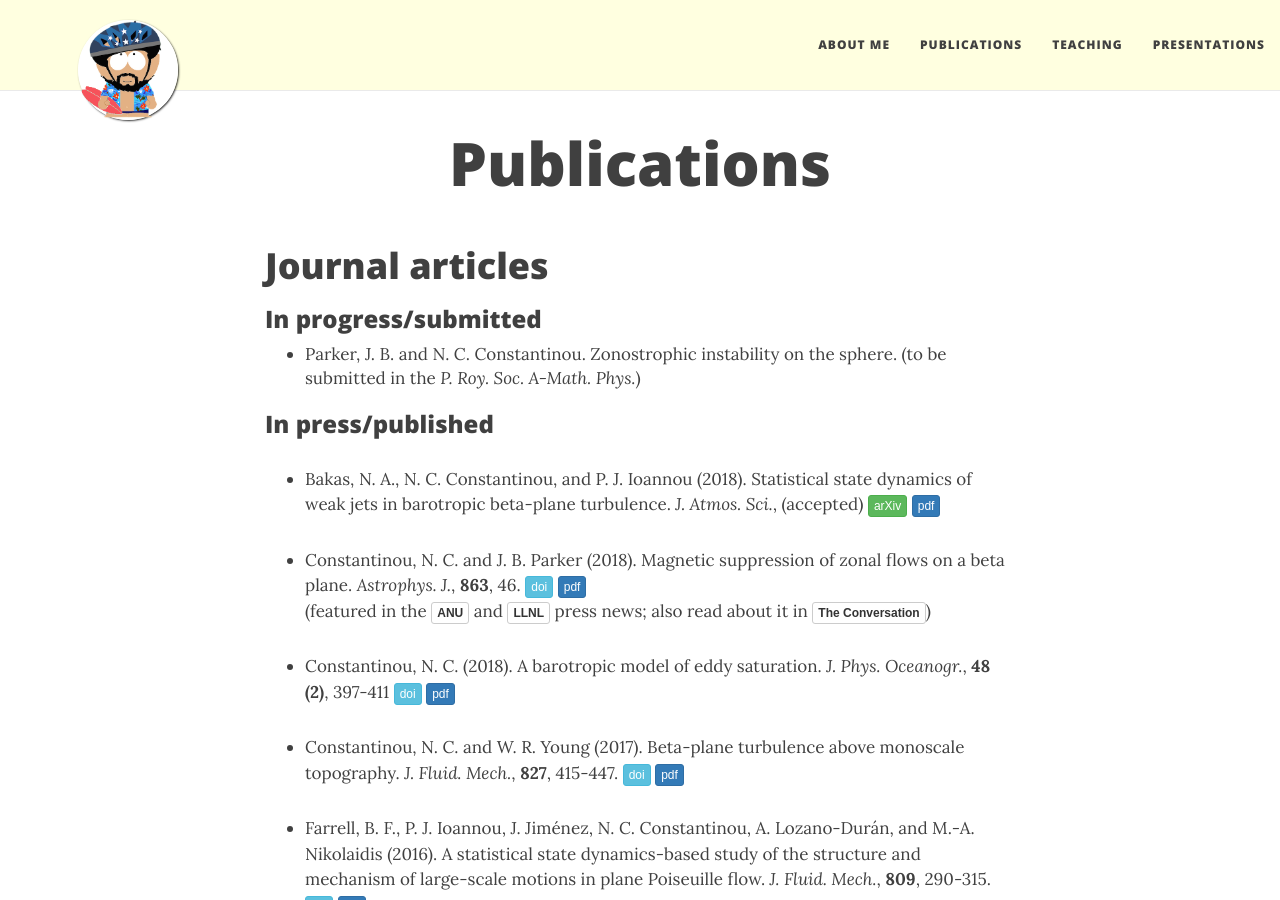
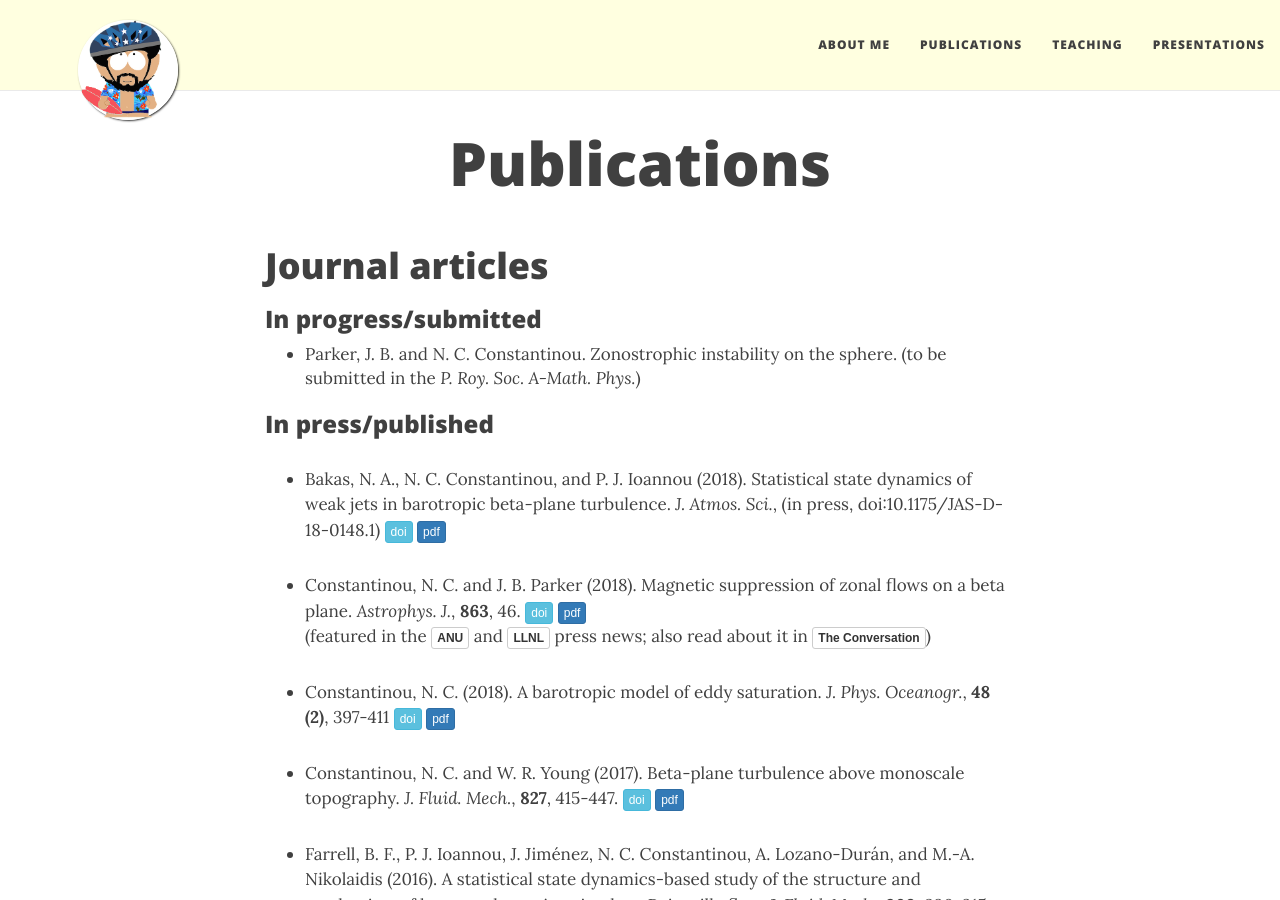
Before and after one commit to navidcy/navidcy.github.io, a Jekyll site: the page built from publications.md, in a window 1280 px wide and 900 px high. Built offline with Jekyll 4.4.1, drawn with Linux system fonts in a browser that asks for light colours; nearby versions of some CDN libraries; comment, search, counter and statistics services are not loaded.

Commit message:
adds ssd-eckhaus doi

```diff
--- a/publications.md
+++ b/publications.md
@@ -13,7 +13,7 @@ title: Publications
 
 ### In press/published
 
-- Bakas, N. A., N. C. Constantinou, and P. J. Ioannou (2018). Statistical state dynamics of weak jets in barotropic beta-plane turbulence. _J. Atmos. Sci._, (accepted) [<span class="btn btn-success btn-xs{{end}}" style="font-family:sans-serif;">arXiv</span>][arXiv:1708.03031]{:target="_blank"} [<span class="btn btn-primary btn-xs{{end}}" style="font-family:sans-serif;">pdf</span>][ssd-eckaus]
+- Bakas, N. A., N. C. Constantinou, and P. J. Ioannou (2018). Statistical state dynamics of weak jets in barotropic beta-plane turbulence. _J. Atmos. Sci._, (in press, doi:10.1175/JAS-D-18-0148.1) [<span class="btn btn-info btn-xs{{end}}" style="font-family:sans-serif;">doi</span>][ssd-eckhaus-doi]{:target="_blank"} [<span class="btn btn-primary btn-xs{{end}}" style="font-family:sans-serif;">pdf</span>][ssd-eckaus]
 
 - Constantinou, N. C. and J. B. Parker (2018). Magnetic suppression of zonal flows on a beta plane. _Astrophys. J._, **863**, 46. [<span class="btn btn-info btn-xs{{end}}" style="font-family:sans-serif;">doi</span>][magneticZF-doi]{:target="_blank"} [<span class="btn btn-primary btn-xs{{end}}" style="font-family:sans-serif;">pdf</span>][magneticZF] <br/>
 (featured in the [<span class="btn btn-default btn-xs{{end}}" style="font-family:sans-serif;"><b>ANU</b></span>][anu-press-magnetic]{:target="_blank"} and [<span class="btn btn-default btn-xs{{end}}" style="font-family:sans-serif;"><b>LLNL</b></span>][llnl-press-magnetic]{:target="_blank"} press news; also read about it in [<span class="btn btn-default btn-xs{{end}}" style="font-family:sans-serif;"><b>The Conversation</b></span>][theconversation]{:target="_blank"})
@@ -74,6 +74,7 @@ title: Publications
 [s3t-jets-jas]: S3T_jas.pdf
 [holmboe]: holmboe.pdf
 
+[ssd-eckhaus-doi]: https://doi.org/10.1175/JAS-D-18-0148.1
 [magneticZF-doi]: https://doi.org/10.3847/1538-4357/aace53
 [EddySaturationJPO-doi]: https://doi.org/10.1175/JPO-D-17-0182.1
 [barotropic-topo-mono-doi]: https://doi.org/10.1017/jfm.2017.482
```
